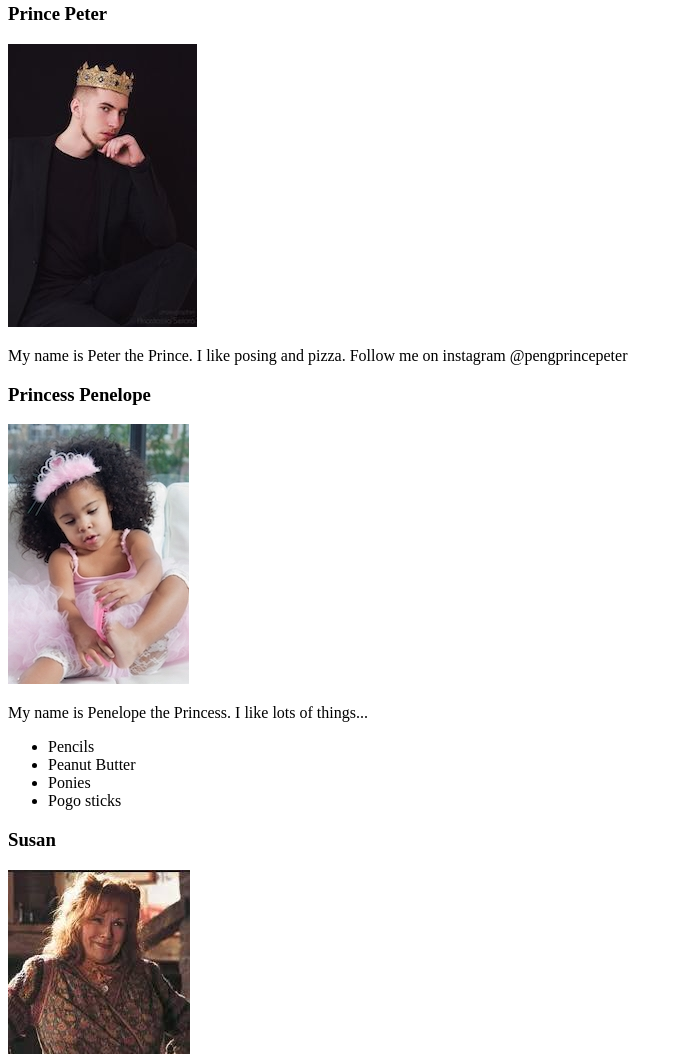
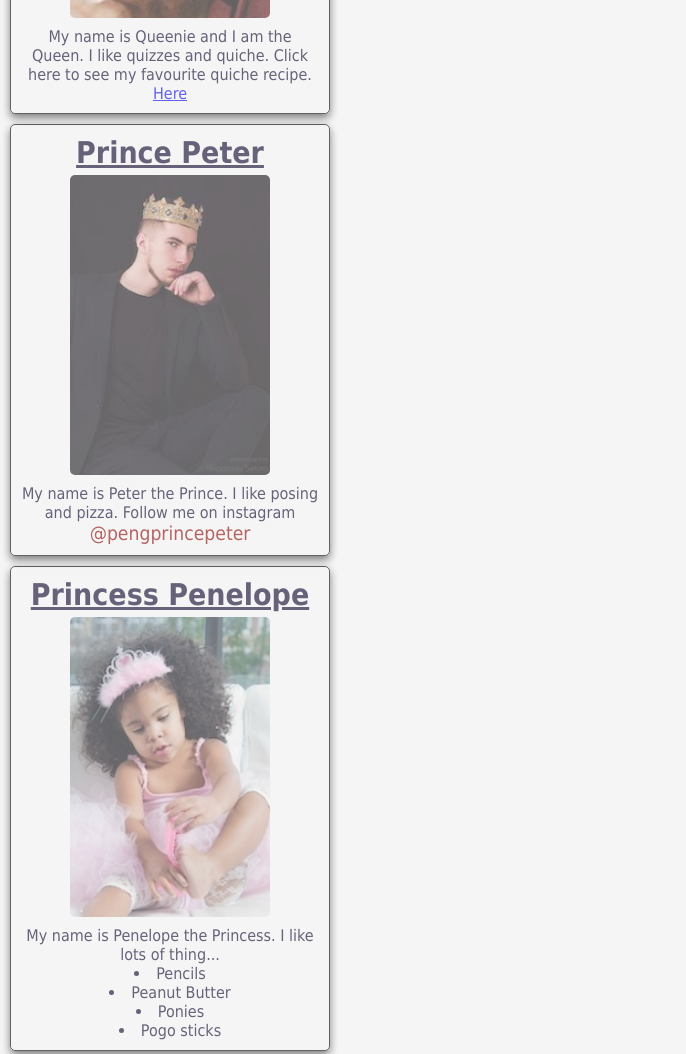
Before and after one commit to MichaelF79/web-fundamentals-palace, a plain HTML site: page index.html in a window 1280 px wide. Shown: the part 926-1980 px from the top of the page, without its empty margins (0-686 px from the left). Drawn offline with Linux system fonts and the light colour scheme.

Commit message:
new changes for CSS

```diff
--- a/index.html
+++ b/index.html
@@ -4,54 +4,53 @@
   <meta charset="UTF-8">
   <meta http-equiv="X-UA-Compatible" content="IE=edge">
   <meta name="viewport" content="width=device-width, initial-scale=1.0">
+  <link rel="stylesheet" href="styles.css">
   <title>The Web Fundamentals Palace</title>
 </head>
 <body>
   <header>
     <h1>The Web Fundamentals Palace</h1>
-      <p>Hover over family members below and take a peak into the lives of those living at the Web Fundamentals Palace.</p>
+    <p>Hover over the family members below and take a look into the lives of those living at the Web Fundamentals Palace.</p>
   </header>
-
   <main>
     <section>
-        <article>
+      <article class="card">
         <h2>King Kieran</h2>
-          <img src="images\king.jpg" alt="King Kieran">
-          <p>My name is Kieran and I am the King. I like karate and kitesurfing. My son Peter is the heir to the throne.</p>
+        <img src="./images/king.jpg" alt="King Kieran">
+        <p>My name is Kieran and I am the King. I like karate and kitesurfing. My son <a href="#peter">Peter</a> is the heir to the throne.</p>
       </article>
-
-        <article>
+      <article class="card">
         <h2>Queen Queenie</h2>
-          <img src="images\queen.jpg" alt="Queen Queenie">
-          <p>My name is Queen Queenie. I like quizzes and quiche. Click here to see my favourite recipe.
+        <img src="./images/queen.jpg" alt="Queen Queenie">
+        <p>
+          My name is Queenie and I am the Queen. I like quizzes and quiche. Click here to see my favourite quiche recipe.
           <a href="https://www.bbc.co.uk/food/recipes/quichelorraine_71987">Here</a>
         </p>
       </article>
-
-        <article>
-         <h3>Prince Peter</h3>
-         <img src="images\prince-peter.jpg" alt="Prince Peter">
-         <p>My name is Peter the Prince. I like posing and pizza. Follow me on instagram
-         <span>@pengprincepeter</span>
-         </p>
+    </section>
+    <section>
+      <article class="card">
+        <h3 id="peter">Prince Peter</h3>
+        <img src="./images/prince-peter.jpg" alt="Prince Peter">
+        <p>My name is Peter the Prince. I like posing and pizza. Follow me on instagram <span>@pengprincepeter</span></p>
       </article>
-
-        <article>
+      <article class="card">
         <h3>Princess Penelope</h3>
-         <img src="images\princess-penelope.jpg" alt="Princess Penelope">
-         <p>My name is Penelope the Princess. I like lots of things...</p>
-          <ul>
+        <img src="./images/princess-penelope.jpg" alt="Princess Penelope">
+        <p>My name is Penelope the Princess. I like lots of thing...</p>
+        <ul id="penelope-list">
           <li>Pencils</li>
           <li>Peanut Butter</li>
           <li>Ponies</li>
           <li>Pogo sticks</li>
         </ul>
       </article>
-
-        <article>
-         <h3>Susan</h3>
-         <img src="images\susan.jpg" alt="Susan">
-         <p>I am King Kieran's M|istress and Mother to the illigitimate Princess.</p>
+    </section>
+    <section>
+      <article class="card">
+        <h4>Susan</h4>
+        <img src="./images/susan.jpg" alt="Scullery maid">
+        <p>I am King Kieran's Mistress and Mother to the illigitimate Princess</p>
       </article>
     </section>
   </main>
--- /dev/null
+++ b/styles.css
@@ -0,0 +1,72 @@
+* {
+  margin: 0;
+  padding: 0;
+  box-sizing: border-box;
+}
+
+body {
+  background-color: whitesmoke;
+  max-width: 1400px;
+  margin: auto;
+  font-family: Tahoma, Verdana, sans-serif;
+}
+
+header {
+  text-align: center;
+  padding: 40px;
+  color: rgb(94, 92, 89)
+}
+
+header > h1 {
+  font-size: 40px;
+}
+
+.card {
+  width: 320px;
+  height: auto;
+  border-radius: 5px;
+  border: 1px solid black;
+  text-align: center;
+  margin: 10px;
+  box-shadow: 0 4px 8px 0 rgba(0, 0, 0, 0.8);
+  padding: 10px;
+  color: rgb(11, 0, 41);
+  transition: opacity 0.3s;
+  opacity: 0.6;
+}
+
+.card:hover {
+  opacity: 1;
+}
+
+.card img {
+  width: 200px;
+  margin-top: 5px;
+  margin-bottom: 5px;
+  height: 300px;
+  border-radius: 5px;
+}
+
+h2,
+h3,
+h4 {
+  text-decoration: underline;
+  font-size: 30px;
+}
+
+#penelope-list {
+  list-style-position: inside;
+}
+
+li:hover{
+  color:rgb(202, 6, 137);
+}
+
+span {
+  color:rgb(141, 5, 0);
+  font-size: larger;
+}
+
+a:visited {
+  color: yellowgreen;
+}
```
Lines whose indentation alone changed are shown as unchanged.
